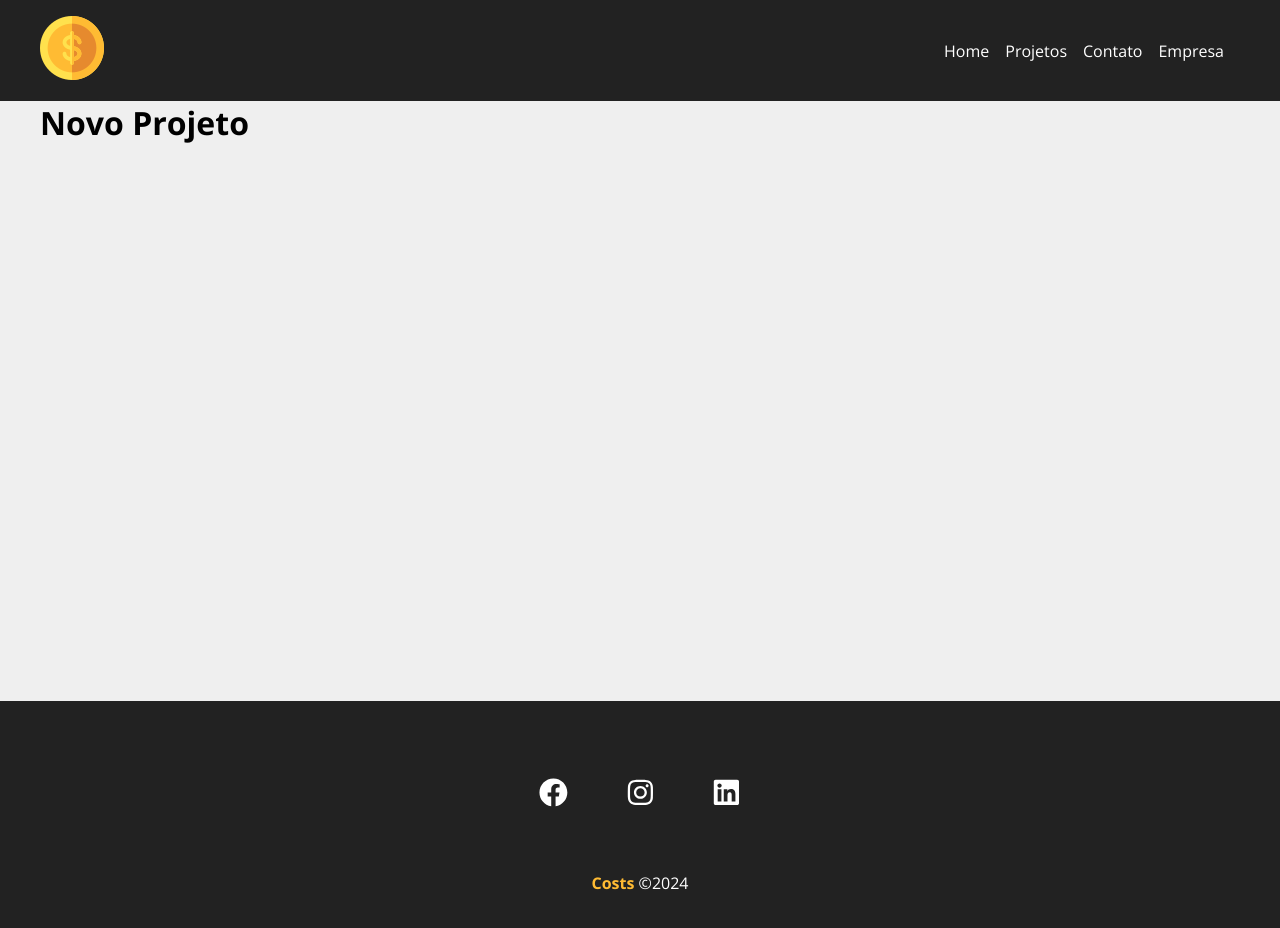
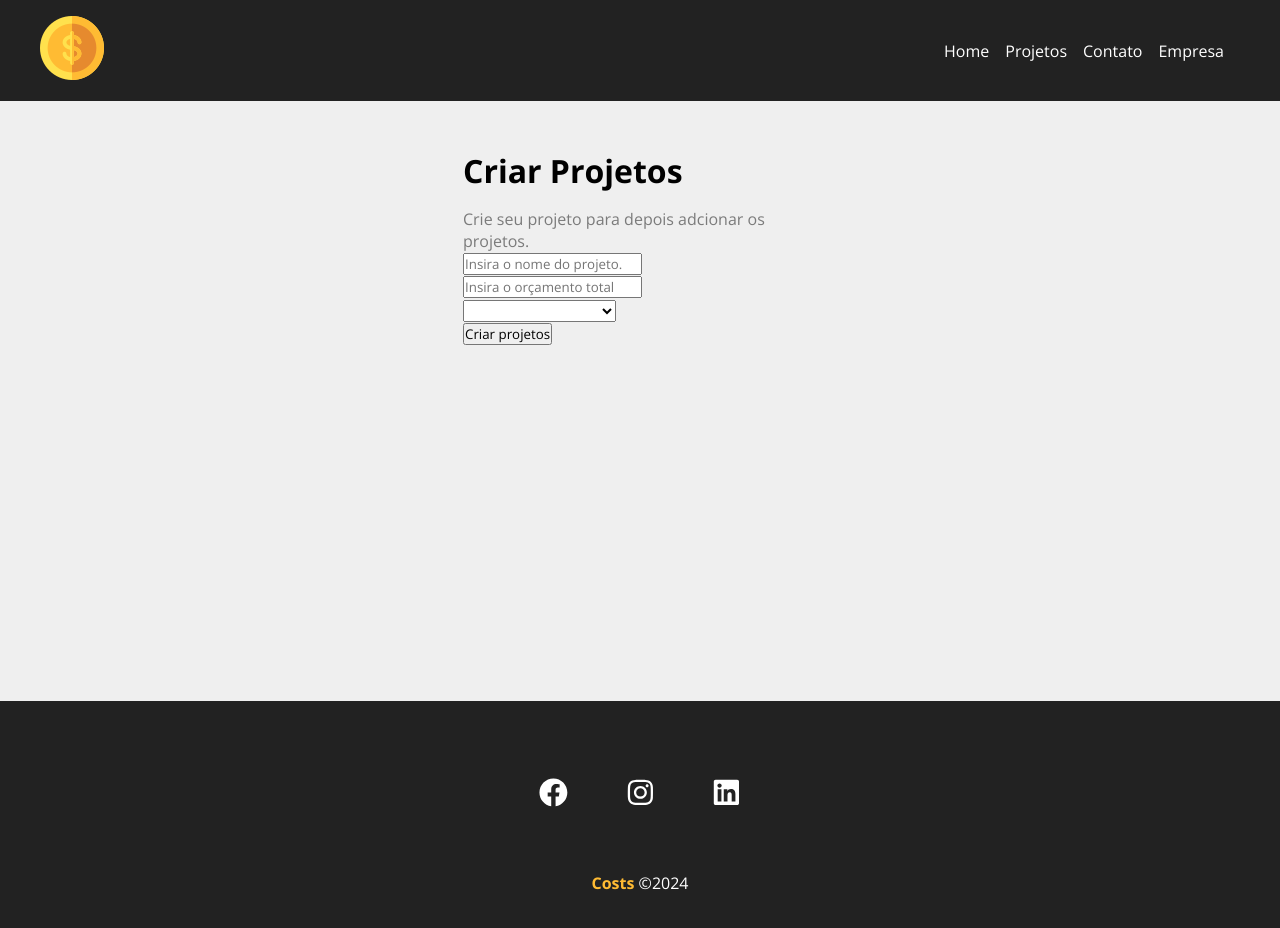
Before and after one commit to Luiz14es/Costs, a React (Create React App) app in the folder costs/: page /newProject in a window 1280 px wide. Shown: the top 928 px of the page. Built offline with nearby package versions, Linux system fonts and the light colour scheme.

Commit message:
desenvolvimento o form do project

```diff
--- a/costs/src/App.js
+++ b/costs/src/App.js
@@ -1,4 +1,4 @@
-import { BrowserRouter as Router, Routes, Route, Link } from "react-router-dom";
+import { BrowserRouter as Router, Routes, Route, } from "react-router-dom";
 import Home from "./components/pages/Home";
 import Company from "./components/pages/Company";
 import Contact from "./components/pages/Contact";
--- /dev/null
+++ b/costs/src/components/NewProject.module.css
@@ -0,0 +1,13 @@
+.newproject_container{
+    width: 450px;
+    margin: 0 auto;
+    padding: 3em;
+}
+
+.newproject_container h1{
+    margin-bottom: 0.5em;
+}
+
+.newproject_container p{
+    color: #7b7b7b
+}
--- a/costs/src/components/pages/NewProject.js
+++ b/costs/src/components/pages/NewProject.js
@@ -1,9 +1,14 @@
-function NewProject() {
+import styles from "./../NewProject.module.css"
+import ProjectForm from "../projects/ProjectForm";
+
+function Projects() {
   return (
-    <div>
-      <h1>Novo Projeto </h1>
+    <div className={styles.newproject_container}>
+      <h1>Criar Projetos</h1>
+      <p>Crie seu projeto para depois adcionar os projetos.</p>
+      <ProjectForm />
     </div>
   );
 }
 
-export default NewProject;
+export default Projects;
--- /dev/null
+++ b/costs/src/components/projects/ProjectForm.js
@@ -0,0 +1,24 @@
+function ProjectsForm(){
+    return (
+        <form>
+            <div>
+                <input type="text" placeholder="Insira o nome do projeto." />
+            </div>
+
+            <div>
+                <input type="number" placeholder="Insira o orçamento total" />
+            </div>
+
+            <div>
+                <select name="category_id">
+                    <option disabled>Selecione a categoria</option>
+                </select>
+            </div>
+            <div>
+                <input type="submit" value="Criar projetos"/>
+            </div>
+        </form>
+    )
+}
+
+export default ProjectsForm;
```
